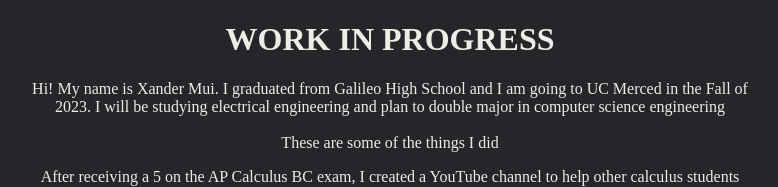
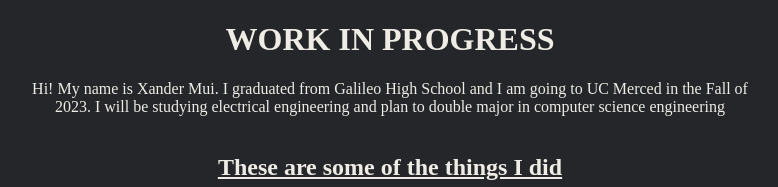
Before and after one commit to XanderMui/xandermui.github.io, a plain HTML site: page index.html in a window 1280 px wide. Shown: the top 187 px of the page, without its empty margins (250-1028 px from the left). Drawn offline with Linux system fonts and the light colour scheme; a web font is replaced by a local one.

Commit message:
underline

```diff
--- a/index.html
+++ b/index.html
@@ -10,7 +10,7 @@
             Hi! My name is Xander Mui. I graduated from Galileo High School and I am going to UC Merced in the Fall of<br>
             2023. I will be studying electrical engineering and plan to double major in computer science engineering<br>
             <br>
-            These are some of the things I did
+            <h2 id="idid">These are some of the things I did</h2>
         </p>
         <p>
             After receiving a 5 on the AP Calculus BC exam, I created a YouTube channel to help other calculus students<br>
--- a/portfolio.css
+++ b/portfolio.css
@@ -9,3 +9,7 @@ body{
 .ytpfp{
     border-radius: 50%;
 }
+
+#idid{
+    text-decoration: underline;
+}
```
